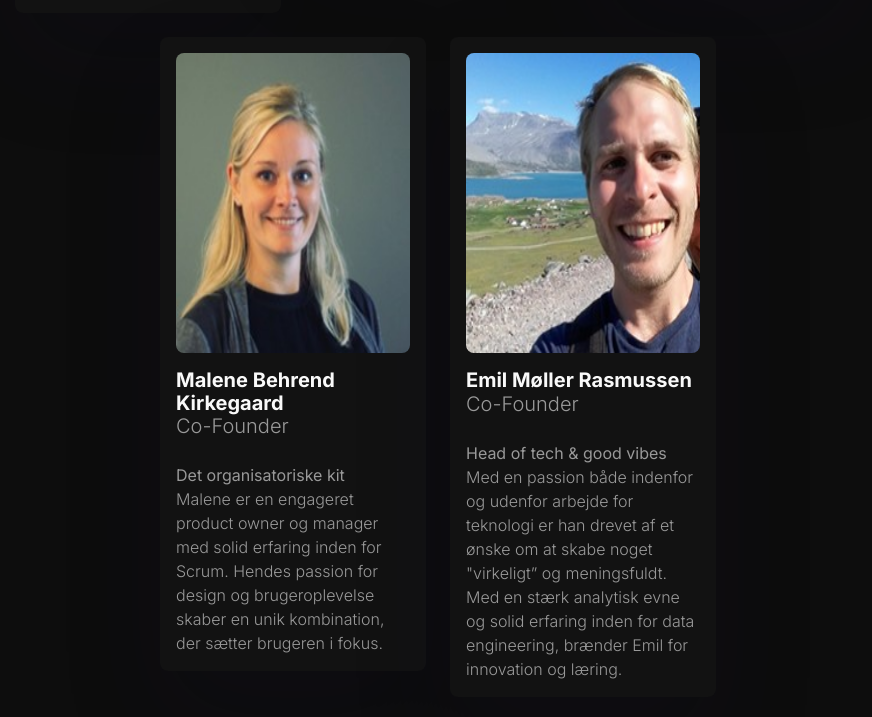
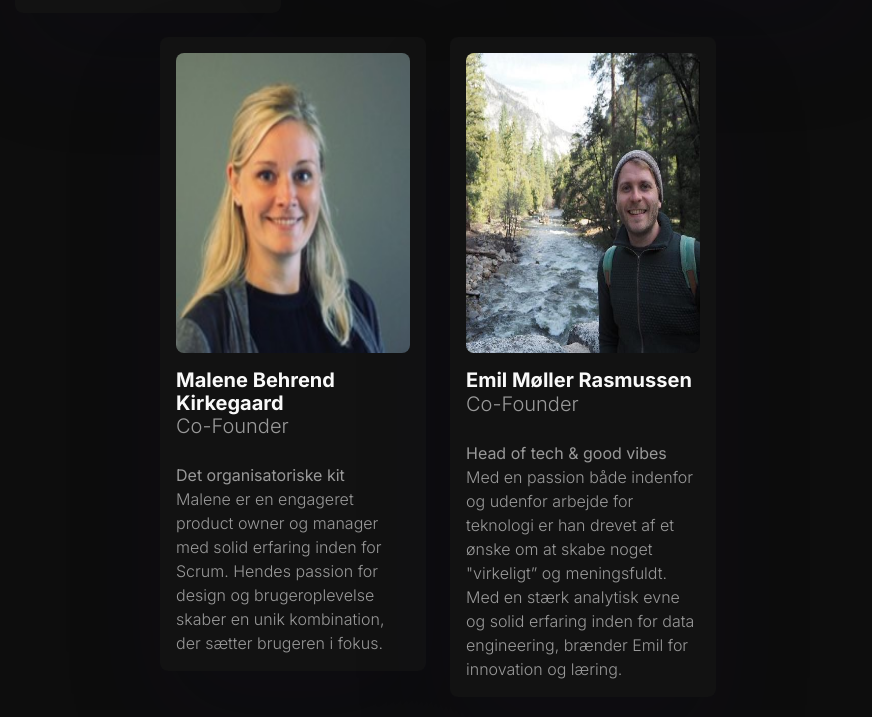
Before and after one commit to aiknowit/aiknowit.github.io, a plain HTML site: page index.html in a window 1280 px wide. Shown: the part 4749-5466 px from the top of the page, without its empty margins (202-1074 px from the left). Drawn offline with nearby package versions, Linux system fonts and the light colour scheme.

Commit message:
Nyt billede af Emil

```diff
--- a/index.html
+++ b/index.html
@@ -297,7 +297,7 @@
         <div class="column is-one-quarter">
             <div class="card-who is-flex is-flex-direction-column is-align-content-stretch a">
               <figure class=" image is-4by5">
-                <img class="profile-image" src="./static/Emil.png">
+                <img class="profile-image" src="./static/emil.jpg">
               </figure>
             <h1 class="has-text-weight-bold is-5 title mt-4">Emil Møller Rasmussen</h1>
             <h3 class="has-text-weight-light is-5 subtitle">Co-Founder</h3>
```
Also changed, not shown: static/emil.jpg (added).
